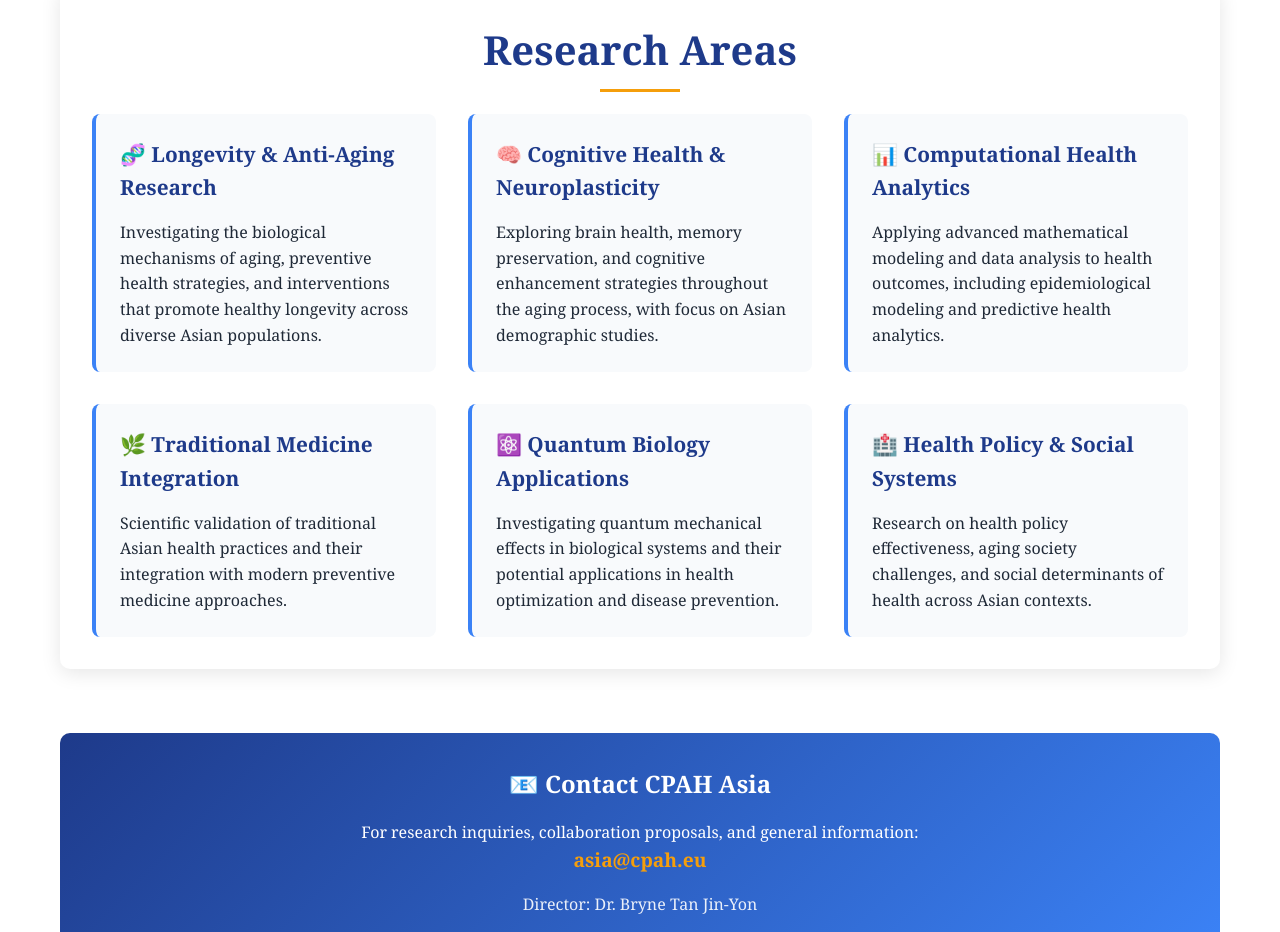
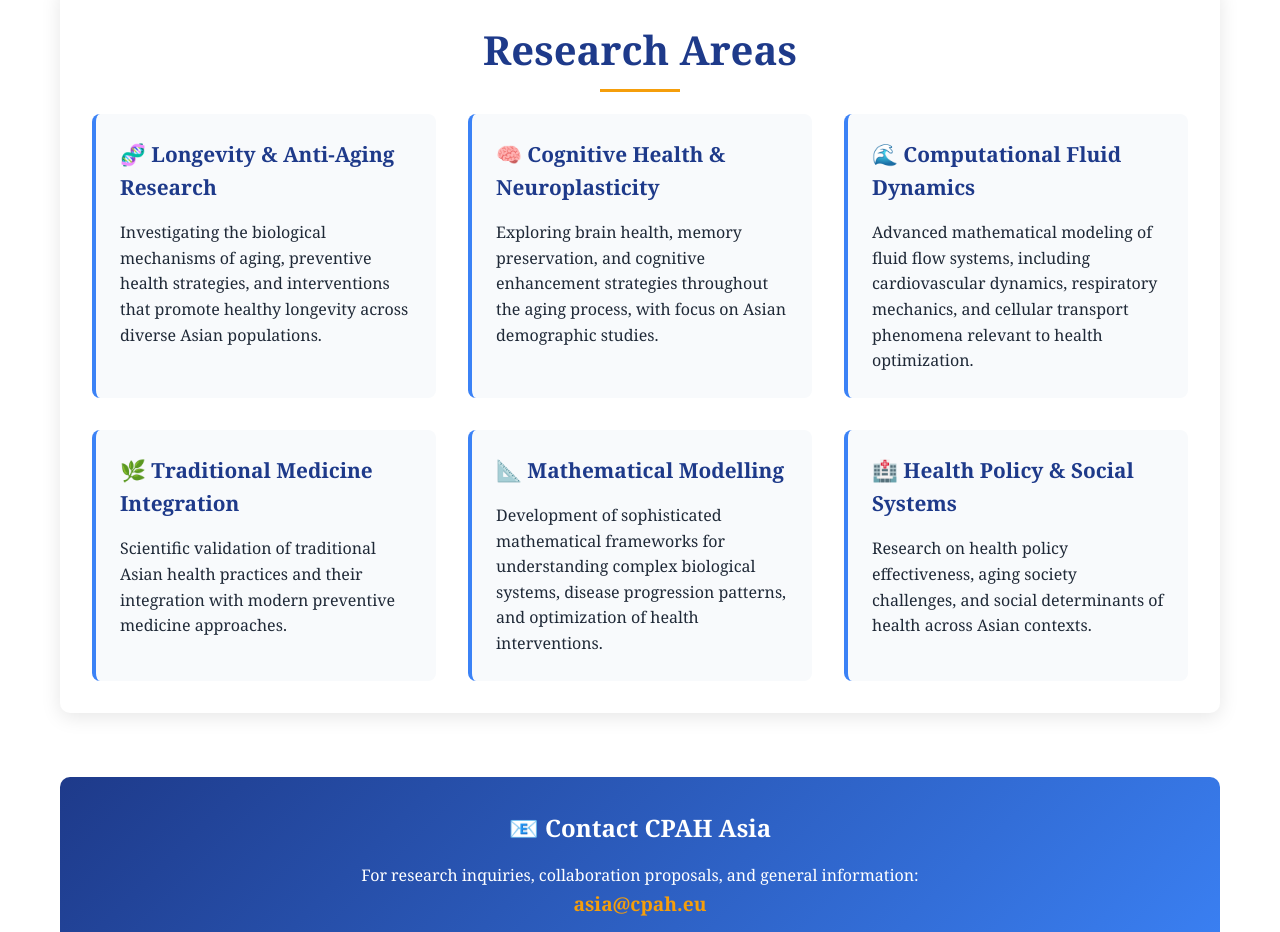
Before and after one commit to Btan777/cpah_asia, a plain HTML site: page index.html in a window 1280 px wide. Shown: the part 1280-2212 px from the top of the page. Drawn offline with Linux system fonts and the light colour scheme.

Commit message:
Update index.html

```diff
--- a/index.html
+++ b/index.html
@@ -343,8 +343,8 @@
                 </div>
 
                 <div class="content-card">
-                    <h3>📊 Computational Health Analytics</h3>
-                    <p>Applying advanced mathematical modeling and data analysis to health outcomes, including epidemiological modeling and predictive health analytics.</p>
+                    <h3>🌊 Computational Fluid Dynamics</h3>
+                    <p>Advanced mathematical modeling of fluid flow systems, including cardiovascular dynamics, respiratory mechanics, and cellular transport phenomena relevant to health optimization.</p>
                 </div>
 
                 <div class="content-card">
@@ -353,8 +353,8 @@
                 </div>
 
                 <div class="content-card">
-                    <h3>⚛️ Quantum Biology Applications</h3>
-                    <p>Investigating quantum mechanical effects in biological systems and their potential applications in health optimization and disease prevention.</p>
+                    <h3>📐 Mathematical Modelling</h3>
+                    <p>Development of sophisticated mathematical frameworks for understanding complex biological systems, disease progression patterns, and optimization of health interventions.</p>
                 </div>
 
                 <div class="content-card">
```
